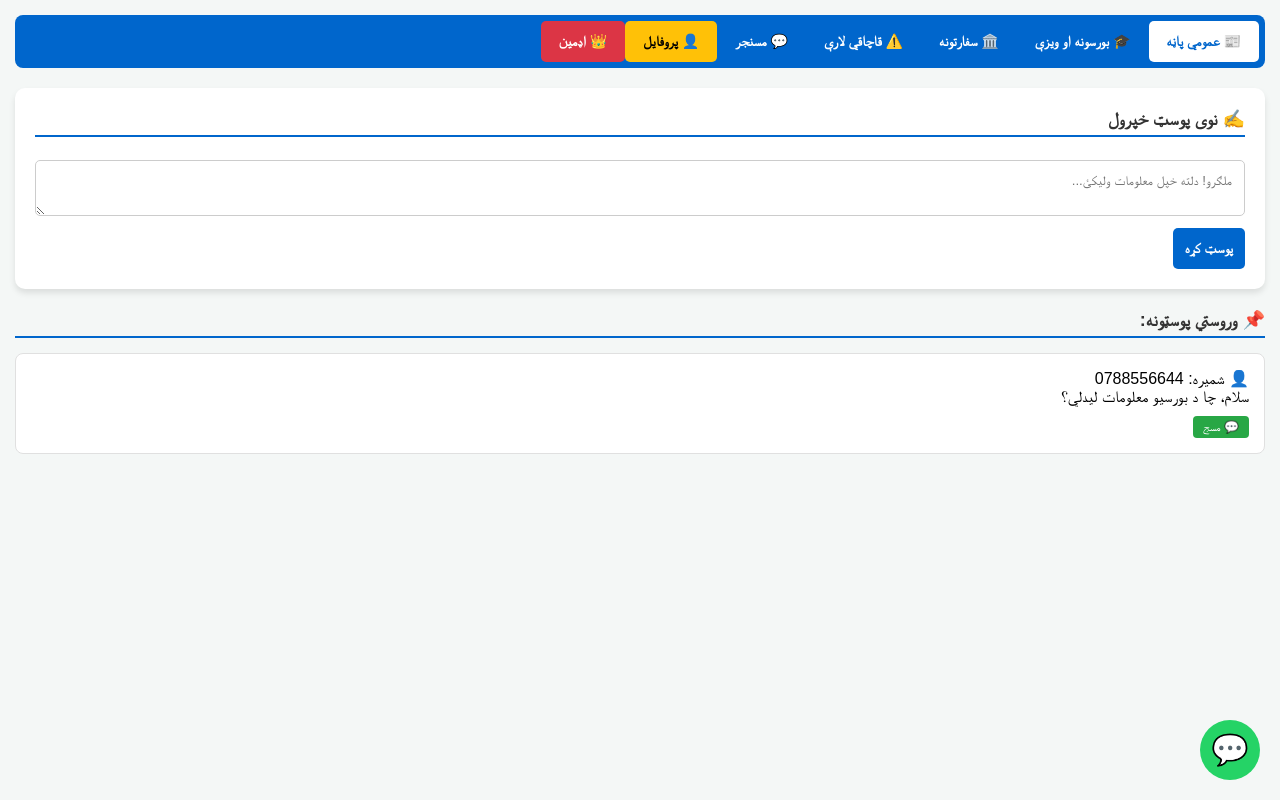
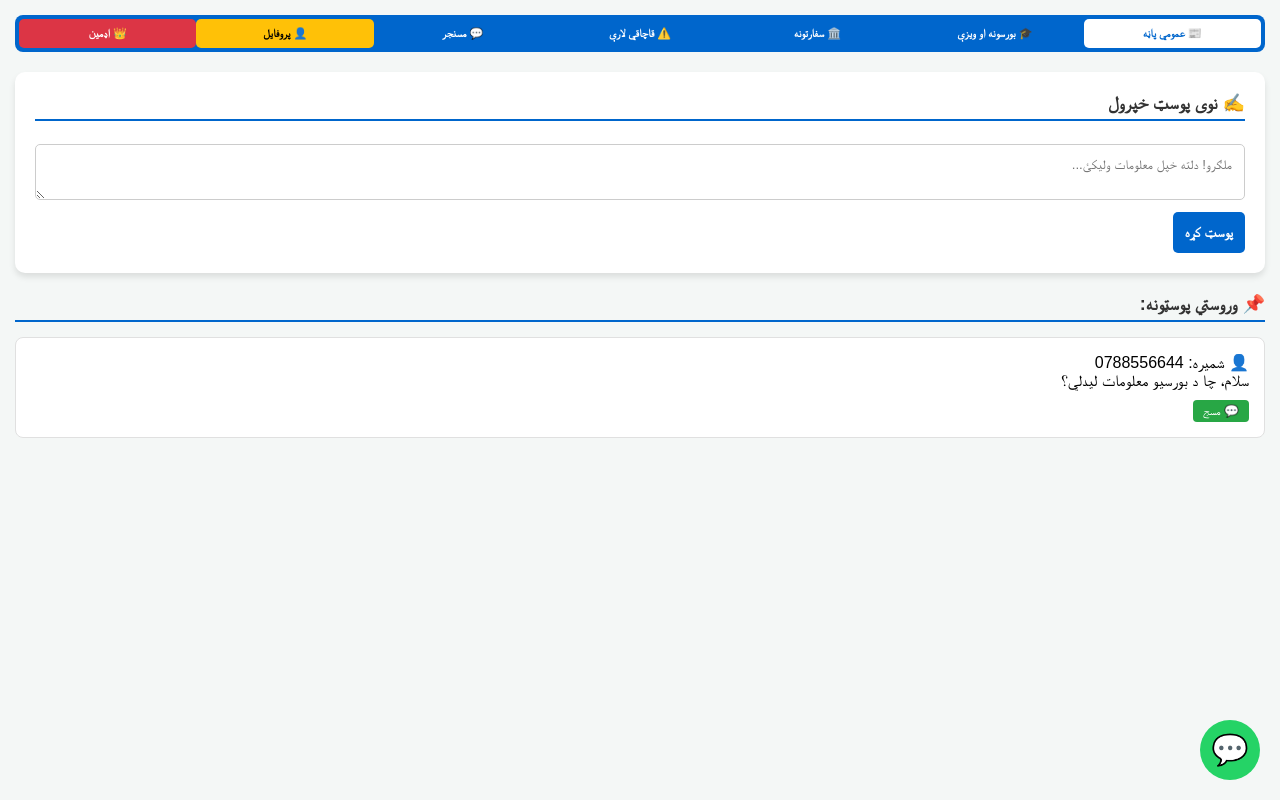
Before and after one commit to iamk5669-afk/Afghan-guideline, a plain HTML site: page index.html in a window 1280 px wide. Both pictures are taken after a click on the button "ننوتل / حساب جوړول". Drawn offline with Linux system fonts and the light colour scheme.

Commit message:
Update index.html

```diff
--- a/index.html
+++ b/index.html
@@ -186,3 +186,23 @@
     </script>
 </body>
 </html>
+<!-- 📱 د موبایل د سکرین سره د مینو د برابرولو نوې برخه -->
+<style>
+    .tab-container {
+        display: flex !important;
+        width: 100% !important;
+        overflow-x: hidden !important;
+        padding: 4px !important;
+    }
+    .tab-btn {
+        flex: 1 !important;
+        font-size: 11px !important;
+        padding: 8px 4px !important;
+        text-align: center !important;
+    }
+    /* د اعلاناتو د بکسونو د پټولو لپاره */
+    iframe, .appsgeyser-banner, [id*="banner"] {
+        display: none !important;
+        visibility: hidden !important;
+    }
+</style>
```
